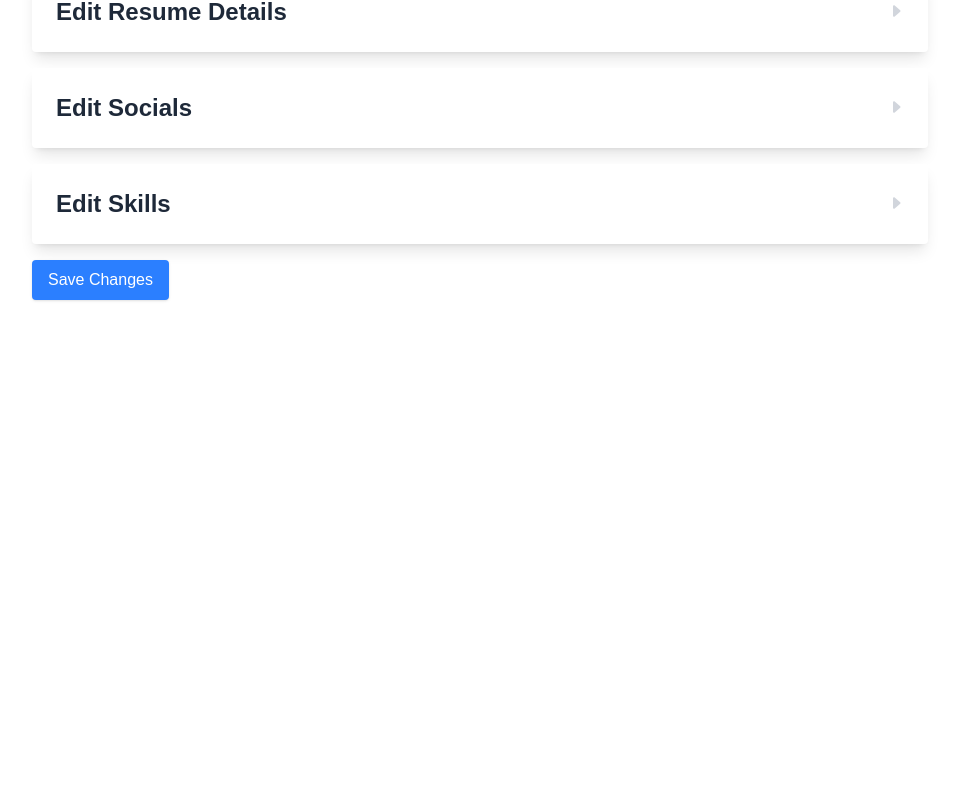
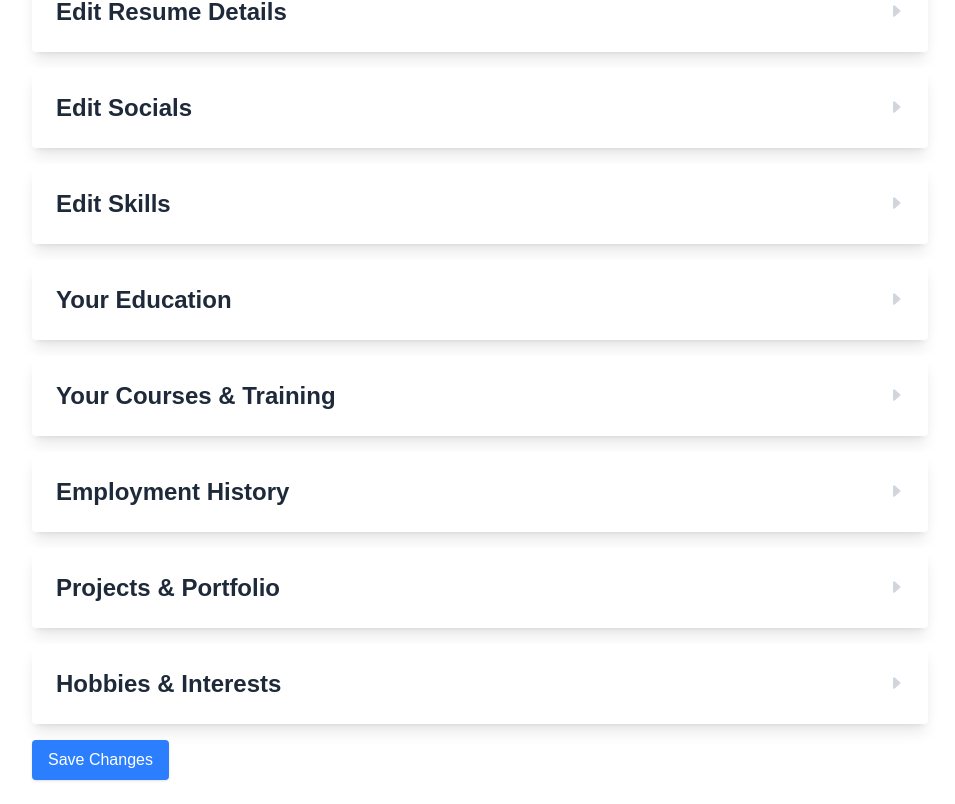
Before and after one commit to KiwiFunk/resume-builder, a Next.js app in the folder resume-app/: page /edit-details in a window 1280 px wide. Shown: the part 488-1292 px from the top of the page, without its empty margins (160-1115 px from the left). Before the commit the page ends 812 px from the top, so only its background shows below. Built offline with nearby package versions, Linux system fonts and the light colour scheme.

Commit message:
Added placeholders for rest of data fields

```diff
--- a/resume-app/src/app/edit-details/page.js
+++ b/resume-app/src/app/edit-details/page.js
@@ -190,7 +190,17 @@ export default function EditDetailsPage() {
 
                 </CollapsibleContainer>
 
-                {/* Add more fields as needed */}
+                <CollapsibleContainer title="Your Education">
+                </CollapsibleContainer>
+                <CollapsibleContainer title="Your Courses & Training">
+                </CollapsibleContainer>
+                <CollapsibleContainer title="Employment History">
+                </CollapsibleContainer>
+                <CollapsibleContainer title="Projects & Portfolio">
+                </CollapsibleContainer>
+                <CollapsibleContainer title="Hobbies & Interests">
+                </CollapsibleContainer>
+
 
                 {/* Submit button */}
                 <button
```
